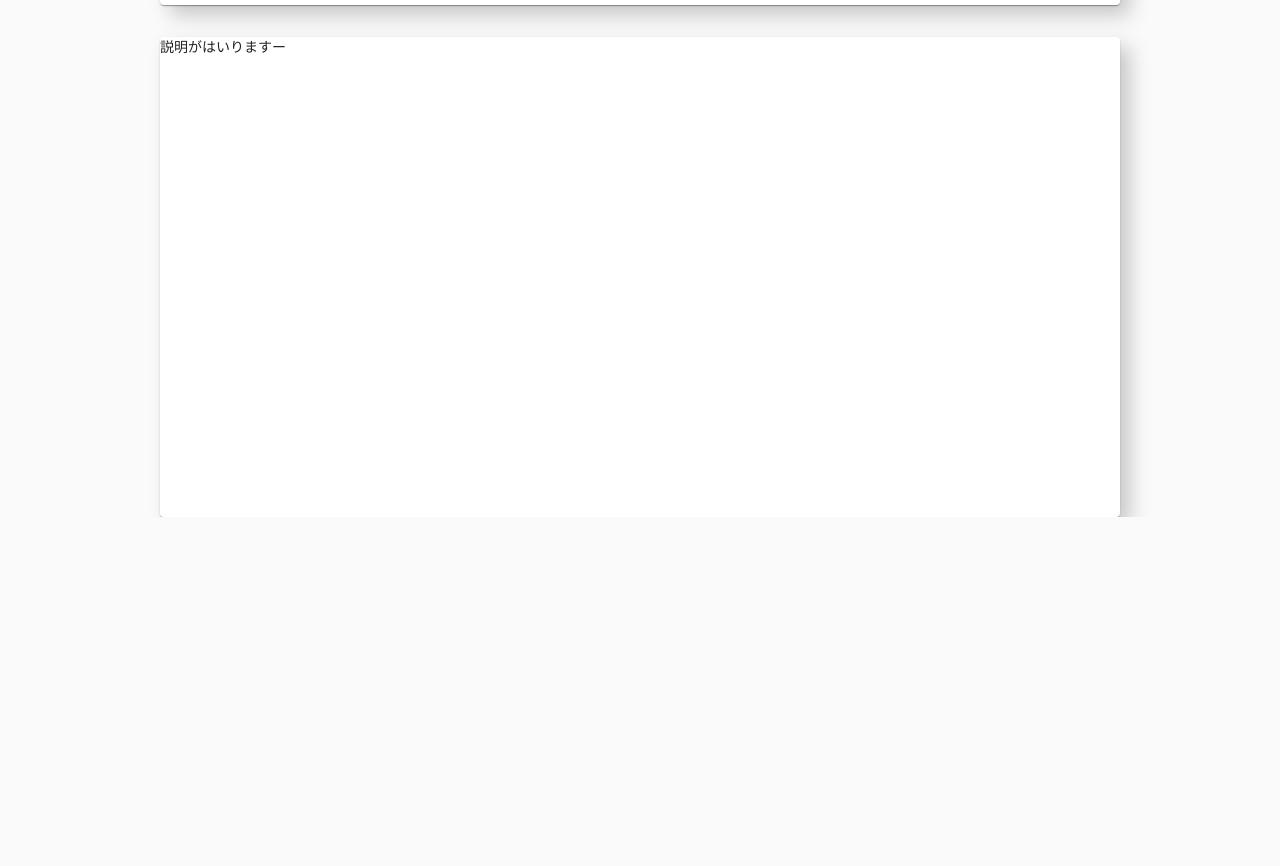
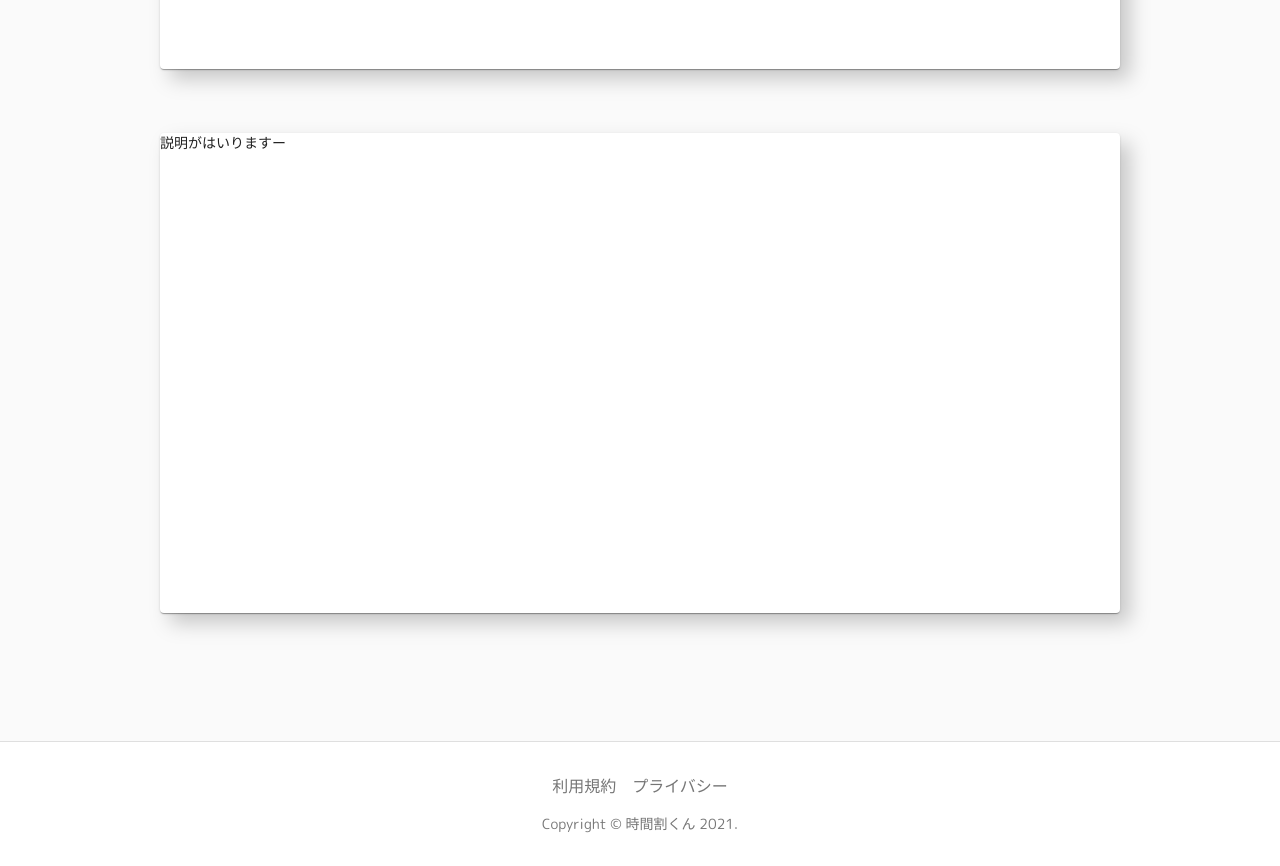
Before and after one commit to mi11km/zikanwarikun-front, a Next.js app: page / in a window 1280 px wide. Shown: the part 1579-2445 px from the top of the page. Before the commit the page ends 2096 px from the top, so only its background shows below. Built offline with nearby package versions, Linux system fonts and the light colour scheme.

Commit message:
create footer

```diff
--- a/src/components/partials/Footer/index.tsx
+++ b/src/components/partials/Footer/index.tsx
@@ -1,4 +1,5 @@
-import { Typography } from '@material-ui/core';
+import { Grid, Typography } from '@material-ui/core';
+import { makeStyles } from '@material-ui/core/styles';
 import Link from 'next/link';
 import React from 'react';
 
@@ -18,3 +19,44 @@ export const Copyright: React.FC = () => {
         </React.Fragment>
     );
 };
+
+const userStyles = makeStyles((theme) => ({
+    footer: {
+        backgroundColor: theme.palette.background.paper,
+        padding: theme.spacing(4),
+        borderTop: 'solid 1px #DFDFDF',
+        marginTop: '128px'
+    },
+    info: {
+        marginBottom: theme.spacing(1)
+    }
+}));
+
+const Footer: React.FC = () => {
+    const classes = userStyles();
+
+    return (
+        <footer className={classes.footer}>
+            <Grid
+                container
+                spacing={2}
+                justify="center"
+                color="textSecondary"
+                className={classes.info}>
+                <Grid item>
+                    <Typography variant="body1" color="textSecondary">
+                        利用規約
+                    </Typography>
+                </Grid>
+                <Grid item>
+                    <Typography variant="body1" color="textSecondary">
+                        プライバシー
+                    </Typography>
+                </Grid>
+            </Grid>
+            <Copyright />
+        </footer>
+    );
+};
+
+export default Footer;
--- a/src/pages/index.tsx
+++ b/src/pages/index.tsx
@@ -2,6 +2,7 @@ import { Card, Grid, styled, Typography } from '@material-ui/core';
 import Head from 'next/head';
 import React from 'react';
 
+import Footer from '../components/partials/Footer';
 import Header from '../components/partials/Header';
 import { HomeBackground, SignupForm } from '../components/screens/Home';
 
@@ -24,7 +25,7 @@ const InnerGrid = styled(Grid)({
 
 const NavCard = styled(Card)({
     maxWidth: '960px',
-    margin: '32px auto 0',
+    margin: '64px auto 0',
     height: '480px',
     filter: 'drop-shadow(10px 10px 10px rgba(0,0,0,0.2))'
 });
@@ -54,6 +55,8 @@ const Home: React.FC = () => {
             <NavCard>説明がはいりますー</NavCard>
             <NavCard>説明がはいりますー</NavCard>
             <NavCard>説明がはいりますー</NavCard>
+
+            <Footer />
         </React.Fragment>
     );
 };
```
